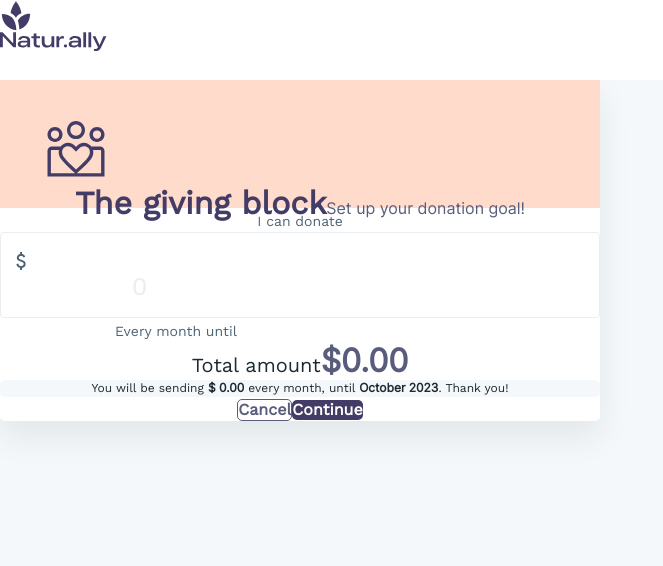
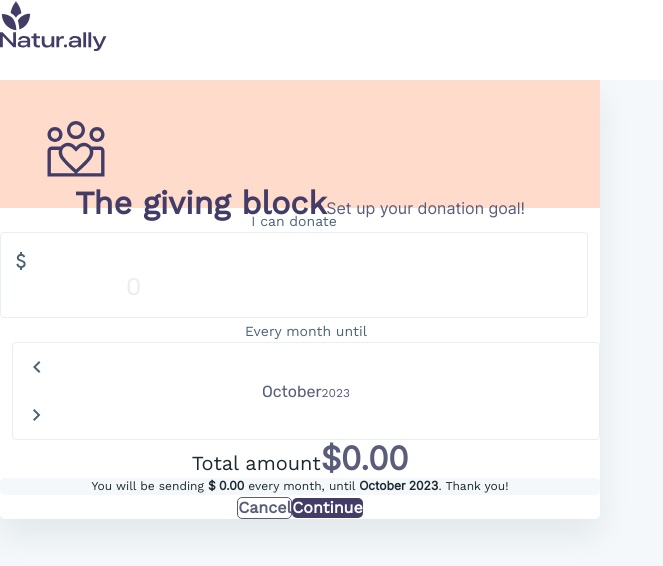
Before and after one commit to tzchrzanowski/donation-form, a React (Create React App) app: page / in a window 1280 px wide. Shown: the top 566 px of the page, without its empty margins (0-663 px from the left). Built offline with nearby package versions, Linux system fonts and the light colour scheme.

Commit message:
added month selector component with its styling

```diff
--- a/src/components/currency-input/CurrencyInput.css
+++ b/src/components/currency-input/CurrencyInput.css
@@ -4,6 +4,16 @@
     font-style: normal;
     font-weight: 500;
     line-height: 28px; /* 116.667% */
+}
+
+.input-wrapper {
+    border-radius: 4px;
+    border: 1px solid #E9EEF2;
+    background: #FFF;
+
+    padding: 16px 16px 16px 8px;
+    gap: 8px;
+    align-self: stretch;
 }
 
 .caption-initial {
@@ -22,3 +32,9 @@
     font-weight: 500;
     line-height: 18px; /* 128.571% */
 }
+
+@media (min-width: 768px) {
+    .amount-input-container {
+        margin-right: 12px;
+    }
+}
--- a/src/components/currency-input/CurrencyInput.tsx
+++ b/src/components/currency-input/CurrencyInput.tsx
@@ -19,12 +19,12 @@
         setValueUpdated(true);
     }
 
-    return <div className={"flex flex-col mr-6 w-full items-start"}>
+    return <div className={"flex flex-col amount-input-container items-start"}>
         <span className={"input-caption"}>{t('can-donate')}</span>
         <div className={"input-wrapper flex align-center mt-1.5"}>
             <img src={dollarIcon} alt={'$'} />
             <input
-                className={`ml-2 input-amount-caption ${valueUpdated ? 'caption-updated': 'caption-initial' }`}
+                className={`ml-2 input-amount-caption w-full ${valueUpdated ? 'caption-updated': 'caption-initial' }`}
                 role={"inputAmount"}
                 type={"number"}
                 value={value}
--- a/src/components/form/Form.css
+++ b/src/components/form/Form.css
@@ -1,15 +1,5 @@
 .form-container {
     width: 100%;
-}
-
-.input-wrapper {
-    border-radius: 4px;
-    border: 1px solid #E9EEF2;
-    background: #FFF;
-
-    padding: 16px 16px 16px 8px;
-    gap: 8px;
-    align-self: stretch;
 }
 
 .summary-caption {
@@ -30,3 +20,23 @@
     font-weight: 700;
     line-height: 120%; /* 38.4px */
 }
+
+.label {
+    flex: 1;
+}
+
+@media (max-width: 768px) {
+    .input-container {
+        flex-direction: column;
+    }
+
+    .label-month-selector {
+        margin-top: 16px;
+    }
+}
+
+@media (min-width: 768px) {
+    .input-container {
+        flex-direction: row;
+    }
+}
--- a/src/components/form/Form.tsx
+++ b/src/components/form/Form.tsx
@@ -7,6 +7,7 @@
 import {formatNumberWithTwoDecimalPlaces} from "utils/numberFormat";
 import FormControls from "./form-controls/FormControls";
 import {useTranslation} from "react-i18next";
+import MonthYearSelector from "../month-year-selector/MonthYearSelector";
 
 interface FormProps {
     windowWidth: number;
@@ -14,7 +15,7 @@
 
 const Form: React.FC<FormProps> = ({windowWidth}) => {
     const [selectedDate, setSelectedDate] = useState<dateMonthAndYear>(getCurrentDateMonth());
-    const [donationAmount, setDonationAmount] = useState<number>(0);
+    const [donationAmount, setDonationAmount] = useState<number>(0.00);
     const formattedValue: string = formatNumberWithTwoDecimalPlaces(donationAmount);
     const { t } = useTranslation('translation', { keyPrefix: 'buttons-caption'});
 
@@ -41,13 +42,12 @@
                     onSubmit={()=>handleSubmit()}
                     data-testid={"form-id"}
                 >
-                    <div className={"flex flex-row"}>
-                        <label>
+                    <div className={"flex input-container"}>
+                        <label className={"label"}>
                             <CurrencyInput value={donationAmount} onChange={setDonationAmount}/>
                         </label>
-                        <label className={"flex flex-col ml-6 w-full items-start"}>
-                            <span className={"input-caption"}>Every month until</span>
-                            <input />
+                        <label className={"label label-month-selector"}>
+                            <MonthYearSelector currentFormattedDateObject={selectedDate} changeMonthCallback={setSelectedDate} />
                         </label>
                     </div>
                     <SummaryBlock amountCaption={formattedValue} dateCaption={selectedDate} />
--- /dev/null
+++ b/src/components/month-year-selector/MonthYearSelector.css
@@ -0,0 +1,54 @@
+.month-selector-wrapper {
+    border-radius: 4px;
+    border: 1px solid #E9EEF2;
+    background: #FFF;
+
+    padding: 12px;
+    gap: 8px;
+    align-self: stretch;
+}
+
+.month-caption {
+    color: #595D7B;
+    text-align: center;
+    font-family: "RubikLocal", Rubik;
+    font-size: 16px;
+    font-style: normal;
+    font-weight: 500;
+    line-height: 20px; /* 125% */
+}
+
+.year-caption {
+    color: #595D7B;
+    text-align: center;
+    font-family: "WorkSansLocal", Work Sans;
+    font-size: 12px;
+    font-style: normal;
+    font-weight: 400;
+    line-height: 16px; /* 133.333% */
+}
+
+.arrow-button {
+    max-width: 24px;
+    max-heigt: 24px;
+    border-radius: 5px;
+}
+.arrow-button:hover {
+    background-color: #F3F5FE;
+}
+
+.arrow-button:active {
+    background-color: #E8EAF2;
+}
+
+
+@media (min-width: 768px) {
+    .month-selector-container {
+        margin-left: 12px;
+    }
+}
+
+
+.icon-wrapper {
+    margin: auto;
+}
--- /dev/null
+++ b/src/components/month-year-selector/MonthYearSelector.tsx
@@ -0,0 +1,50 @@
+import React from 'react';
+import {dateMonthAndYear} from "utils/currentDateHelper";
+import { useTranslation } from 'react-i18next';
+import "./MonthYearSelector.css";
+import leftArrow from "assets/icons/left-arrow-icon.svg";
+import rightArrow from "assets/icons/right-arrow-icon.svg";
+
+interface MonthYearSelectorProps {
+    currentFormattedDateObject: dateMonthAndYear,
+    changeMonthCallback: (date: dateMonthAndYear)=> void,
+}
+
+export const MonthYearSelector: React.FC<MonthYearSelectorProps> = ({currentFormattedDateObject, changeMonthCallback}) => {
+    const { t } = useTranslation('translation', { keyPrefix: 'buttons-caption'});
+    /*
+    * Reduce amount of months by one
+    * */
+    const decreaseMonth = () => {
+        console.log("reducing month..");
+    }
+
+    /*
+    * Increase amount of months by one
+    * */
+    const increaseMonth = () => {
+        console.log("increasing month...");
+    }
+
+    return (<div className={"flex flex-col month-selector-container items-start"}>
+        <span className={"input-caption"}>{t("every-month-until")}</span>
+        <div className={"month-selector-wrapper flex place-content-between mt-1.5"}>
+            <div className={"flex"} onClick={decreaseMonth}>
+                <div className={"icon-wrapper"}>
+                    <img className={"arrow-button"} src={leftArrow} alt={"<"} />
+                </div>
+            </div>
+            <div className={"flex flex-col mx-4"}>
+                <span className={"month-caption"}>{currentFormattedDateObject.month}</span>
+                <span className={"year-caption"}>{currentFormattedDateObject.year}</span>
+            </div>
+            <div className={"flex"} onClick={increaseMonth}>
+                <div className={"icon-wrapper"}>
+                    <img className={"arrow-button"} src={rightArrow} alt={">"} />
+                </div>
+            </div>
+        </div>
+    </div>);
+}
+
+export default MonthYearSelector;
```
Also changed, not shown: src/assets/icons/left-arrow-icon.svg (added), src/assets/icons/right-arrow-icon.svg (added).
